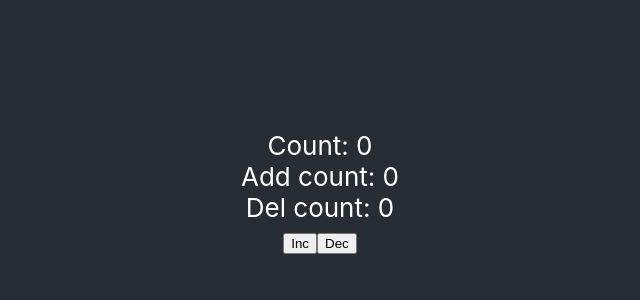
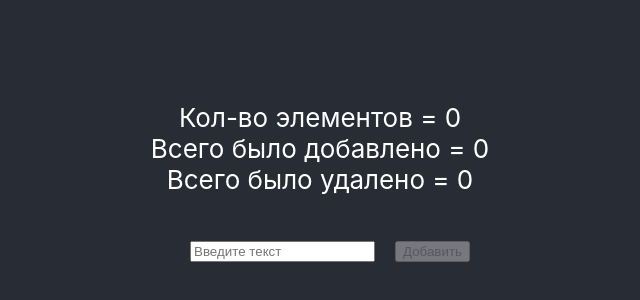
Before and after one commit to nedostudent/React-app, a React (Create React App) app: page / in a window 1280 px wide. Shown: the part 208-508 px from the top of the page, without its empty margins (320-960 px from the left). Built offline with nearby package versions, Linux system fonts and the light colour scheme.

Commit message:
Add array list, add and remote function

```diff
--- a/src/List.js
+++ b/src/List.js
@@ -1,35 +1,93 @@
-import React, {Component} from 'react';
+import React, { Component } from 'react';
 
-export default class List extends Component {
-    constructor(){
-       super();
-       this.state={ count: 0, countAdd: 0, countDel: 0}
+class List extends Component {
+  constructor(props) {
+    super(props);
+
+    this.state = {
+      list: [],
+      value: '',
+      count: 0,
+      countAdd: 0,
+      countDel: 0
+    };
   }
+  onChangeValue = event => {
+    this.setState({ value: event.target.value });
+  };
+  onAddItem = () => {
+    this.setState(state => {
+      const list = [...state.list, state.value];
 
-  onclick(type){
-      if(type === 'add'){
+      return {
+        list,
+        value: '',
+    };
+    });
     this.setState(prevState => ({count: prevState.count + 1, countAdd: prevState.countAdd + 1}))
-      }
-      else if (type ==='sub') {
+  };
+  onRemoveItem = i => {
+    this.setState(state => {
+      const list = state.list.filter((item, j) => i !== j);
+
+      return {
+        list,
+      };
+    });
     this.setState(prevState => ({count: prevState.count - 1, countDel: prevState.countDel + 1}))
-      }
-  }
+  };
 
   render() {
     return (
       <div>
         <div>
-            Count: {this.state.count}
+        Кол-во элементов = {this.state.count}
         </div>
         <div>
-            Add count: {this.state.countAdd}
+        Всего было добавлено = {this.state.countAdd}
         </div>
         <div>
-            Del count: {this.state.countDel}
+         Всего было удалено = {this.state.countDel}
         </div>
-            <input type='button' onClick={this.onclick.bind(this, 'add')} value='Inc'/>
-            <input type='button' onClick={this.onclick.bind(this, 'sub')} value='Dec'/>
+          <div>
+            <ul >
+              {this.state.list.map((item, index) => (
+                <li key={item, index} >
+                  {item}
+                  <button
+                    type="button"
+                    onClick={() => this.onRemoveItem(index)}
+                    style={{
+                        margin: '10px',
+                    }}
+                  >
+                    Удалить
+                  </button>
+                </li>
+              ))}
+            </ul>
           </div>
-     )
+            <div>
+                <input
+                  type="text"
+                  placeholder="Введите текст"
+                  value={this.state.value}
+                  onChange={this.onChangeValue}
+                  style={{
+                      margin: '20px',
+                  }}
+                />
+                <button
+                  type="button"
+                  onClick={this.onAddItem}
+                  disabled={!this.state.value}
+                >
+                    Добавить
+                </button>
+            </div>
+      </div>
+    );
   }
 }
+
+export default List;
```
Lines whose indentation alone changed are shown as unchanged.
